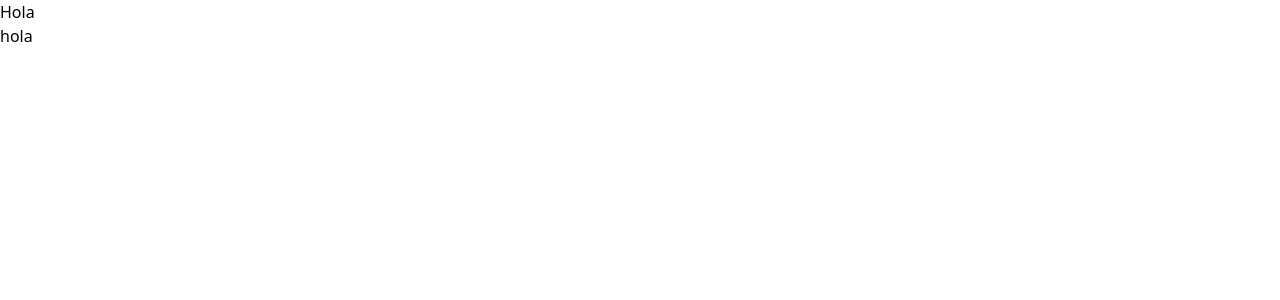
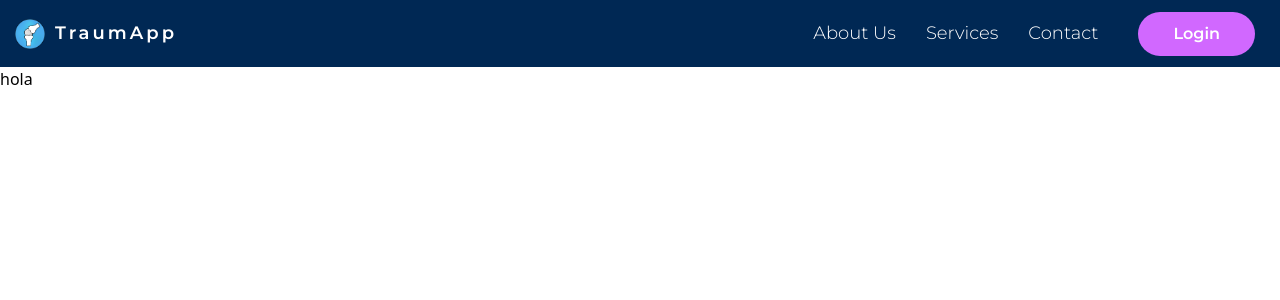
Before and after one commit to samuelDear/test-crud, a Next.js app: page / in a window 1280 px wide. Shown: the top 300 px of the page. Built offline with nearby package versions, Linux system fonts and the light colour scheme.

Commit message:
Add Header

```diff
--- a/components/Header.jsx
+++ b/components/Header.jsx
@@ -1,7 +1,78 @@
+import { useState } from 'react';
+import Image from 'next/image';
+import LOGO_TRAUMAPP from '../public/images/logotraumapp.png';
+import classes from '../styles/components/Header.module.css';
+
 const Header = () => {
+  const [activateAnimation, setActivateAnimation] = useState(false);
+
+  const activeMenu = () => {
+    setTimeout(() => {
+      setActivateAnimation(!activateAnimation);
+    }, 100);
+  };
+
   return (
     <header>
-      <p>Hola</p>
+      <div id="headerHome" className={classes.headerBox}>
+        <div className={classes.logoBox}>
+          <Image
+            src={LOGO_TRAUMAPP}
+            height="30px"
+            width="30px"
+            classes={classes.logoTraumappHeader}
+            title="TraumApp"
+            alt="TraumApp"
+            id="logoTraumApp1"
+          />
+          <h1 className={classes.logoName}>TraumApp</h1>
+        </div>
+        <nav className={`${classes.navBox} ${classes.showDesktop}`}>
+          <span className={classes.buttonNav}>About Us</span>
+          <span className={classes.buttonNav}>Services</span>
+          <span className={classes.buttonNav}>Contact</span>
+          <div className={`${classes.btnLoginBox} ${classes.showDesktop}`}>
+            <button className={classes.btnLogin} type="button">
+              Login
+            </button>
+          </div>
+        </nav>
+        <div className={classes.showMobile}>
+          <div
+            className={classes.burguer}
+            onClick={() => {
+              activeMenu();
+            }}>
+            <span className={classes.line}></span>
+            <span className={classes.line}></span>
+            <span className={classes.line}></span>
+          </div>
+        </div>
+      </div>
+      <div
+        className={`${classes.showMobile} ${classes.listFloat} ${
+          activateAnimation ? classes.listActive : ''
+        }`}>
+        <nav className={classes.navBox}>
+          <span
+            className={`${classes.buttonNav} ${classes.buttonNavMobile} ${classes.firstItemMobile}`}>
+            About Us
+          </span>
+          <span className={classes.separationItem}></span>
+          <span className={`${classes.buttonNav} ${classes.buttonNavMobile}`}>
+            Services
+          </span>
+          <span className={classes.separationItem}></span>
+          <span className={`${classes.buttonNav} ${classes.buttonNavMobile}`}>
+            Contact
+          </span>
+          <span className={classes.separationItem}></span>
+          <div className={`${classes.buttonNav} ${classes.buttonNavMobile}`}>
+            Login
+          </div>
+          <span className={classes.separationItem}></span>
+        </nav>
+      </div>
     </header>
   );
 };
--- /dev/null
+++ b/styles/components/Header.module.css
@@ -0,0 +1,193 @@
+.headerBox {
+  display: flex;
+  flex-direction: row;
+  justify-content: space-between;
+  width: 100%;
+  background-color: #002854;
+}
+
+.btnLogin {
+  background-color: #D168FF;
+  border-style: none;
+  padding: 10px 35px;
+  border-radius: 27px;
+  margin: 0 25px;
+  font-family: "Montserrat", sans-serif;
+  font-style: normal;
+  font-weight: 600;
+  font-size: 16px;
+  color: #FFF;
+  transition: 1s;
+}
+
+.logoTraumappHeader {
+  width: 35px;
+  height: 35px;
+}
+
+.logoBox {
+  display: flex;
+  align-items: center;
+  margin: 10px 0px 10px 15px;
+}
+
+.logoName {
+  font-family: "Montserrat", sans-serif;
+  font-weight: 600;
+  font-size: 18px;
+  letter-spacing: 0.17em;
+  margin: 10px 0px 10px 10px;
+  color: #FFF;
+  cursor: pointer;
+  user-select: none;
+};
+
+.btnLogin:hover{
+  background-color: #D168FF;
+  opacity: 0.8;
+}
+
+.userLogo {
+  width: 20px;
+  height: 20px;
+  margin-right: 6px;
+}
+
+.buttonNav {
+  font-family: "Montserrat", sans-serif;
+  font-style: normal;
+  font-weight: 300;
+  font-size: 18px;
+  padding: 0px 15px;
+  color: #FFF;
+  text-decoration: none;
+  text-align: center;
+  display: flex;
+  align-items: center;
+  cursor: pointer;
+  background: linear-gradient(360deg, rgba(0,0,0,0) 50%,#DF95FF 0);
+  background-size: 100% 200%;
+  background-position: 100% 100%;
+  transition: 0.3s;
+  user-select: none;
+}
+
+.buttonNav:hover {
+  background-position: 100% 0;
+  color: #222;
+}
+
+.navBox {
+  display: flex;
+  flex-direction: row;
+}
+
+.btnLoginBox {
+  display: flex;
+  align-items: center;
+  padding: 8px 0px;
+}
+
+.floatHeader {
+  position: fixed;
+  top: 0;
+  width: 100%;
+  opacity: 0;
+  z-index: 9999;
+  transition: 1s;
+  background-color: #64068D;
+}
+
+.burguer {
+  flex-direction: column;
+  display: flex;
+  justify-content: center;
+  align-self: center;
+  cursor: pointer;
+}
+
+.line {
+  width: 35px;
+  height: 3px;
+  display: block;
+  background-color: #FFF;
+  margin: 4px 20px;
+}
+
+.firstItemMobile {
+  margin-top: 5px;
+}
+
+.separationItem {
+  display: block;
+  width: 95%;
+  height: 1px;
+  background-color: #777;
+  margin: 3px auto;
+}
+
+.showFloatHeader {
+  opacity: 1;
+}
+
+.showMobile {
+  display: none;
+  @media only screen and (max-width : 950px): {
+    display: flex;
+  };
+}
+
+.buttonNavMobile {
+  color: #333;
+}
+
+.list {
+  background-color: #002854;
+  height: 0px;
+  transform: scaleY(0);
+  transition: 1s;
+}
+
+.listFloat {
+  height: 0px;
+  transform: scaleY(0);
+  transition: 1s;
+}
+
+.listActive {
+  transform: scaleY(1);
+}
+
+@media (max-width: 1000px) {
+  .headerBox {
+    background-color: #64068D;
+    padding: 0;
+  }
+}
+
+@media (max-width: 950px) {
+  .headerBox {
+    padding: 0;
+  }
+
+  .navBox {
+    flex-direction: column;
+    background-color: #F6F6F6;
+    margin: auto;
+    width: 95%;
+  }
+
+  .showMobile {
+    display: flex;
+  }
+
+  .showDesktop {
+    display: none;
+  }
+}
+
+@media (max-width: 300px) {
+  .logoName {
+    display: none;
+  }
+}
```
Also changed, not shown: public/images/logotraumapp.png (added).
